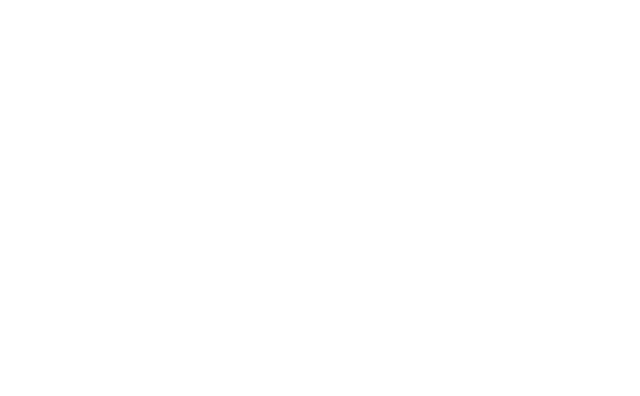
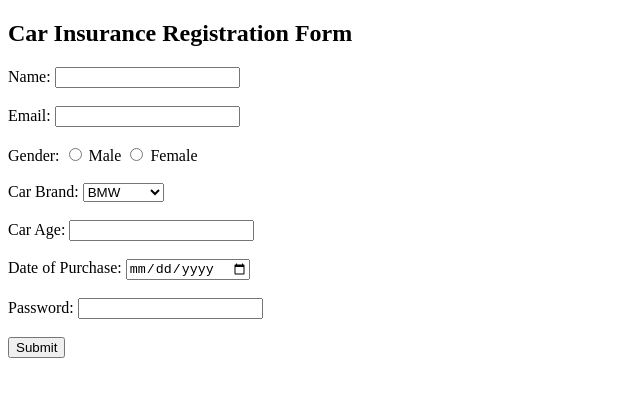
Before and after one commit to acciojob/car-insurance-form-Deelfc, a website: page main.html in a window 1280 px wide. Shown: the whole page, without its empty margins (0-640 px from the left). Drawn offline with Linux system fonts and the light colour scheme.

Commit message:
created a submission

```diff
--- a/main.html
+++ b/main.html
@@ -1,16 +1,60 @@
 <!DOCTYPE html>
+<html lang="en">
+<head>
+    <meta charset="UTF-8">
+    <meta name="viewport" content="width=device-width, initial-scale=1.0">
+    <title>Car Insurance Registration Form</title>
+</head>
+<body>
 
-<html>
+    <h2>Car Insurance Registration Form</h2>
 
-<head>
-	<link rel="stylesheet" href="styles.css">
-</head>
+    <form method="post">
+        <!-- Name Field -->
+        <label for="name">Name:</label>
+        <input type="text" id="name" name="name" required>
+        <br><br>
 
-<body>
-	<!-- the entire body must be written by student -->
-    <script type="text/javascript" src="./script.js">
-</script>
+        <!-- Email Field -->
+        <label for="email">Email:</label>
+        <input type="email" id="email" name="email" required>
+        <br><br>
+
+        <!-- Gender Field -->
+        <label>Gender:</label>
+        <input type="radio" id="male" name="gender" value="male" required>
+        <label for="male">Male</label>
+        <input type="radio" id="female" name="gender" value="female" required>
+        <label for="female">Female</label>
+        <br><br>
+
+        <!-- Car Brands Field -->
+        <label for="cars">Car Brand:</label>
+        <select id="cars" name="cars">
+            <option value="BMW">BMW</option>
+            <option value="Audi">Audi</option>
+            <option value="Mercedes">Mercedes</option>
+        </select>
+        <br><br>
+
+        <!-- Car Age Field -->
+        <label for="carage">Car Age:</label>
+        <input type="number" id="carage" name="carage" required>
+        <br><br>
+
+        <!-- Date of Purchase Field -->
+        <label for="dop">Date of Purchase:</label>
+        <input type="date" id="dop" name="dop" required>
+        <br><br>
+
+        <!-- Password Field -->
+        <label for="password">Password:</label>
+        <input type="password" id="password" name="password" required>
+        <br><br>
+
+        <!-- Submit Button -->
+        <button type="submit">Submit</button>
+    </form>
 
 </body>
-
 </html>
```
